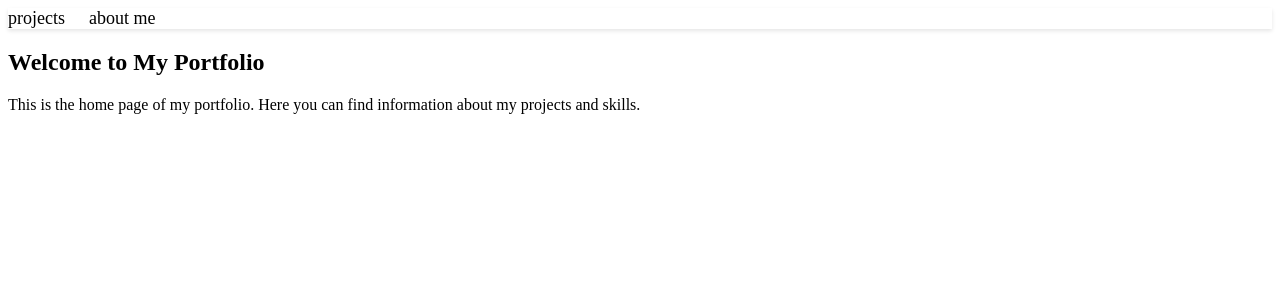
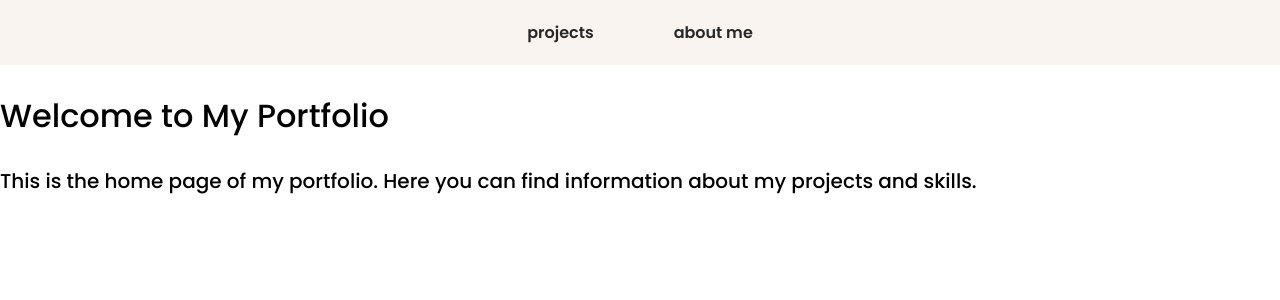
Before and after one commit to sdbsalta/portfolio, a Django app: page / in a window 1280 px wide. Shown: the top 300 px of the page. Run offline with Django 5.2, Linux system fonts and the light colour scheme.

Commit message:
fixed navbar

```diff
--- a/portfolio/static/css/global.css
+++ b/portfolio/static/css/global.css
@@ -5,12 +5,16 @@
 :root {
     --h1: 48px;
     --h2: 32px;
-    --body: 20px;
+    --p: 20px;
+    --black: #272727;
+    --pink: #FFADD7;
+    --yellow: #F6C35C;
+    --cream: #F9F4F0;
+    --white: #FFFFFF;
 }
 
-h1, h2, p {
+h1, h2, p, a {
     font-family: "Poppins", sans-serif;
-    font-style: bold;
 }
 
 h1 {
@@ -30,12 +34,7 @@ p {
     font-size: var(--p);
 }
 
-
-/* global colors */
-:root {
-    --black: #272727;
-    --pink: #FFADD7;
-    --yellow: #F6C35C;
-    --cream: #F9F4F0;
-    --white: #FFFFFF;
+body {
+    margin: 0px;
+    padding: 0px;
 }
--- a/portfolio/static/css/nav.css
+++ b/portfolio/static/css/nav.css
@@ -1,33 +1,28 @@
-/* /static/css/nav.css */
-/* Styles for header and navigation menu */
+/* static/css/nav.css */
 header {
     background-color: var(--cream);;
     display: flex;
-    justify-content: space-between;
-    align-items: center;
-    box-shadow: 0 2px 4px rgba(0, 0, 0, 0.1);
-}
-
-header h1 {
-    margin: 0;
-    font-size: 24px;
+    justify-content: center;
+    align-content: center;
+    padding: 20px;
 }
 
 nav ul {
+    display: flex;
     list-style-type: none;
     margin: 0;
     padding: 0;
+    gap: 5rem;
 }
 
 nav ul li {
-    display: inline;
-    margin-right: 20px;
+    display: flex;
 }
 
 nav ul li a {
     text-decoration: none;
     color: var(--black);
-    font-size: 18px;
+    font-weight: 600;
 }
 
 nav ul li a:hover {
--- a/portfolio/templates/base.html
+++ b/portfolio/templates/base.html
@@ -8,6 +8,8 @@
         <title>Home</title>
         <meta name="description" content="">
         <meta name="viewport" content="width=device-width, initial-scale=1">
+
+        <link rel="stylesheet" href="{% static 'css/global.css' %}" />
         <link rel="stylesheet" href="{% static 'css/nav.css' %}">
     </head>
     <body>
```
